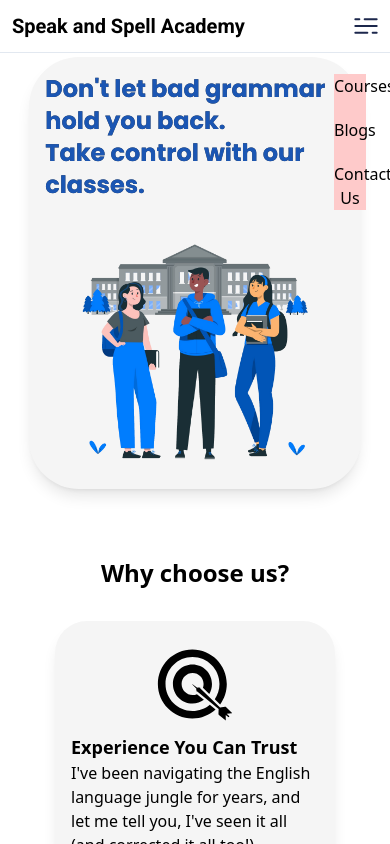
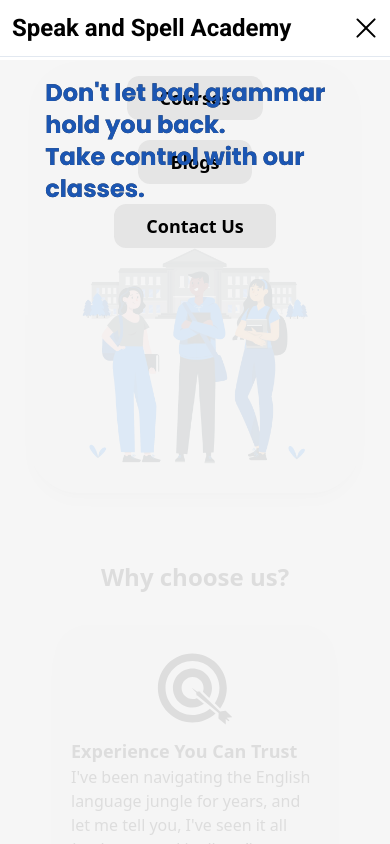
Before and after one commit to dhruvkaushik305/speakandspell, a React (Vite) app in the folder frontend/: page / in a window 390 px wide. Both pictures are taken after a click on the picture 366 px from the left and 26 px from the top of the page. Built offline with nearby package versions, Linux system fonts and the light colour scheme.

Commit message:
FEAT: Made the hamburger menu

```diff
--- /dev/null
+++ b/frontend/src/Components/HamburgerLinkComponent.tsx
@@ -0,0 +1,18 @@
+import React from "react";
+import { Link } from "react-router-dom";
+interface HamburgerLinkComponentProps {
+  title: string;
+}
+const HamburgerLinkComponent: React.FC<HamburgerLinkComponentProps> = ({
+  title,
+}) => {
+  return (
+    <Link
+      className="w-fit rounded-xl bg-neutral-200 p-2 px-8 text-center text-lg font-semibold"
+      to={`/${title.toLowerCase()}`}
+    >
+      {title}
+    </Link>
+  );
+};
+export default HamburgerLinkComponent;
--- a/frontend/src/Layouts/NavbarLayout.tsx
+++ b/frontend/src/Layouts/NavbarLayout.tsx
@@ -1,14 +1,16 @@
 import React, { useState } from "react";
 import NavbarLinksComponent from "../Components/NavbarLinksComponent";
 import { Link } from "react-router-dom";
-import hamburger from "../assets/hamburger.svg";
+import hamburgerIcon from "../assets/hamburger.svg";
+import HamburgerLinkComponent from "../Components/HamburgerLinkComponent";
+import closeIcon from "../assets/close.svg";
 const NavbarLayout: React.FC = () => {
   const [isOpen, setIsOpen] = useState(false);
   const toggleMenu = () => setIsOpen(!isOpen);
   return (
     <div className="sticky flex h-[4rem] w-full items-center justify-between border-b border-slate-200 p-2 lg:justify-around">
       <Link
-        className="text-nowrap p-1 font-Roboto text-xl font-bold md:text-3xl"
+        className="text-nowrap p-1 font-Roboto text-2xl font-bold md:text-3xl"
         to="/"
       >
         Speak and Spell Academy
@@ -17,21 +19,29 @@ const NavbarLayout: React.FC = () => {
         <NavbarLinksComponent title="Courses" />
         <NavbarLinksComponent title="Blogs" />
       </nav>
-      <button className="hidden rounded-full bg-OxfordBlue px-4 py-2 text-white md:block">
+      <Link
+        className="hidden rounded-full bg-OxfordBlue px-4 py-2 text-white md:block"
+        to="/contactus"
+      >
         Contact Us
-      </button>
+      </Link>
       <div className="relative md:hidden">
         <img
-          src={hamburger}
+          src={isOpen ? closeIcon : hamburgerIcon}
           alt="hamburger menu"
           className="h-[2rem] w-[2rem]"
           onClick={toggleMenu}
         />
         {isOpen && (
-          <div className="absolute right-0 top-[4rem] flex w-full -translate-x-1/2 flex-col gap-5 bg-red-200">
-            <NavbarLinksComponent title="Courses" />
-            <NavbarLinksComponent title="Blogs" />
-            <button>Contact Us</button>
+          <div className="flex flex-col">
+            <nav
+              className="absolute -right-2 top-[3rem] z-50 flex h-screen w-screen flex-col items-center gap-5 bg-neutral-100/90 p-4"
+              onClick={toggleMenu}
+            >
+              <HamburgerLinkComponent title="Courses" />
+              <HamburgerLinkComponent title="Blogs" />
+              <HamburgerLinkComponent title="Contact Us" />
+            </nav>
           </div>
         )}
       </div>
```
Also changed, not shown: frontend/src/assets/close-svgrepo-com.svg (added), frontend/src/assets/close.svg (added).
